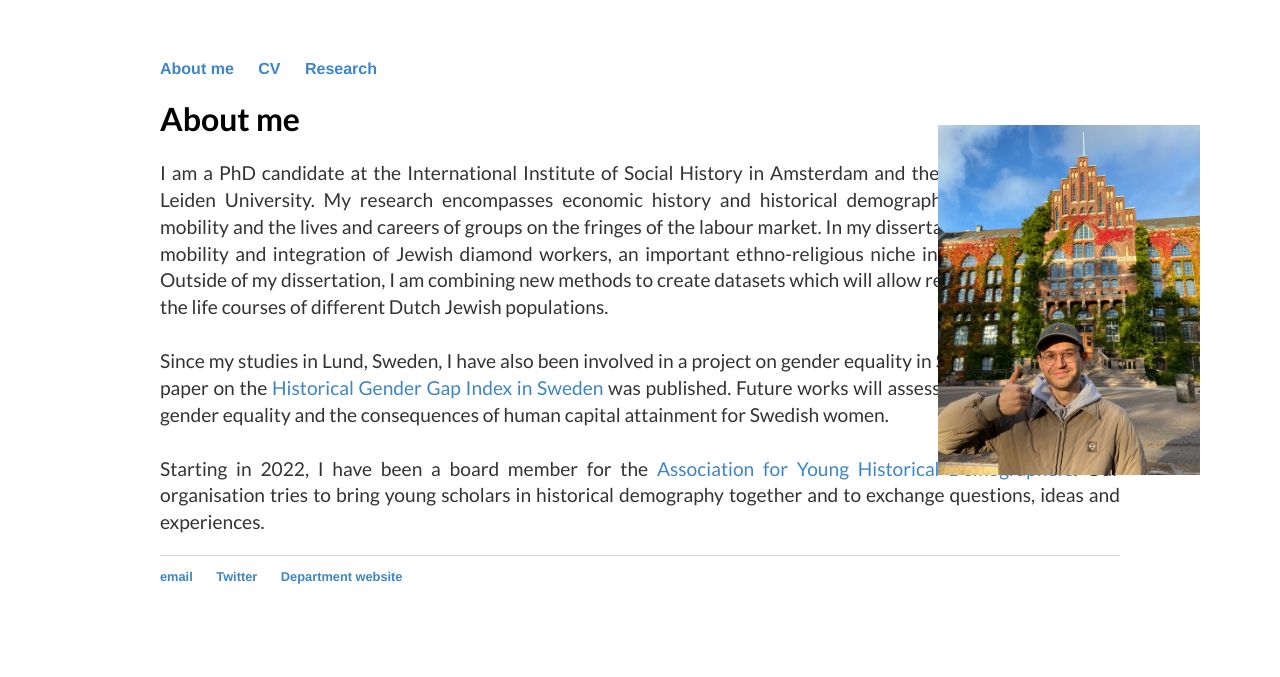
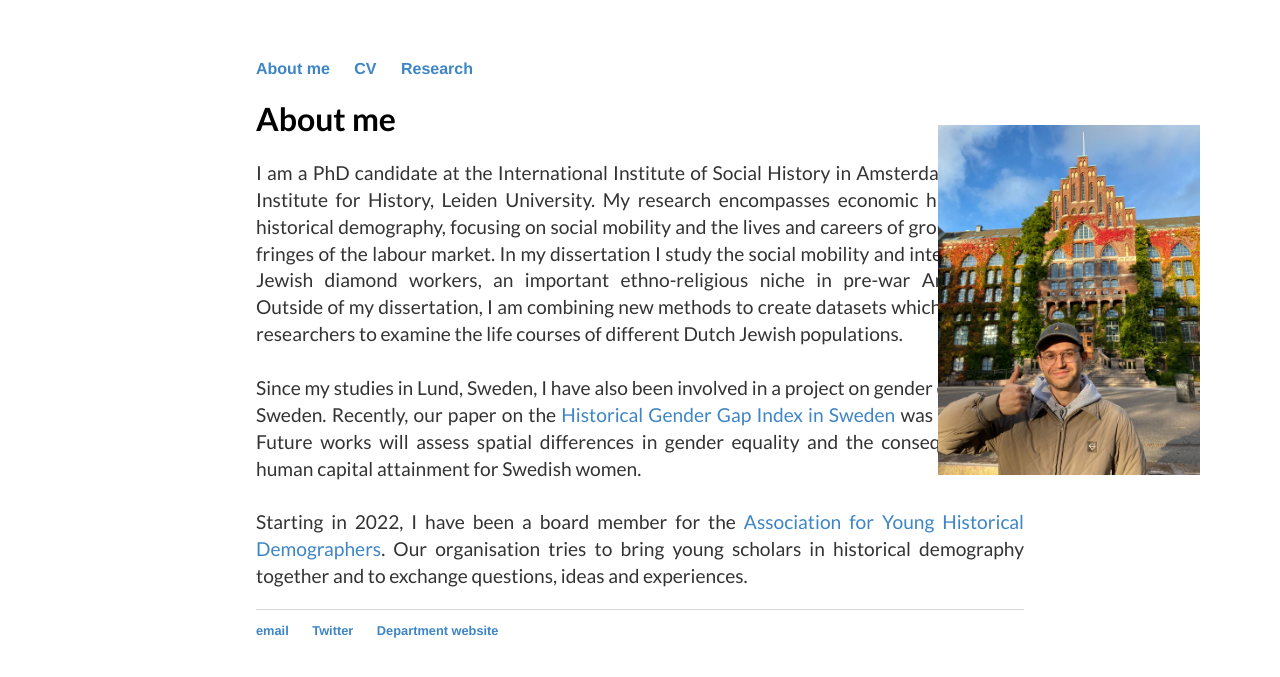
Before and after one commit to kok-joris/kok-joris.github.io, a Jekyll site: the page built from index.html, in a window 1280 px wide. Shown: the top 677 px of the page. Built offline with Jekyll 4.4.1, drawn with Linux system fonts in a browser that asks for light colours; Markdown is read by kramdown in place of the engine named in the settings.

Commit message:
Update main.css

```diff
--- a/css/main.css
+++ b/css/main.css
@@ -1,6 +1,6 @@
 body {
     margin: 60px auto;
-    width: 75%;
+    width: 60%;
 }
 nav ul, footer ul {
     font-family:'Helvetica', 'Arial', 'Sans-Serif';
```
